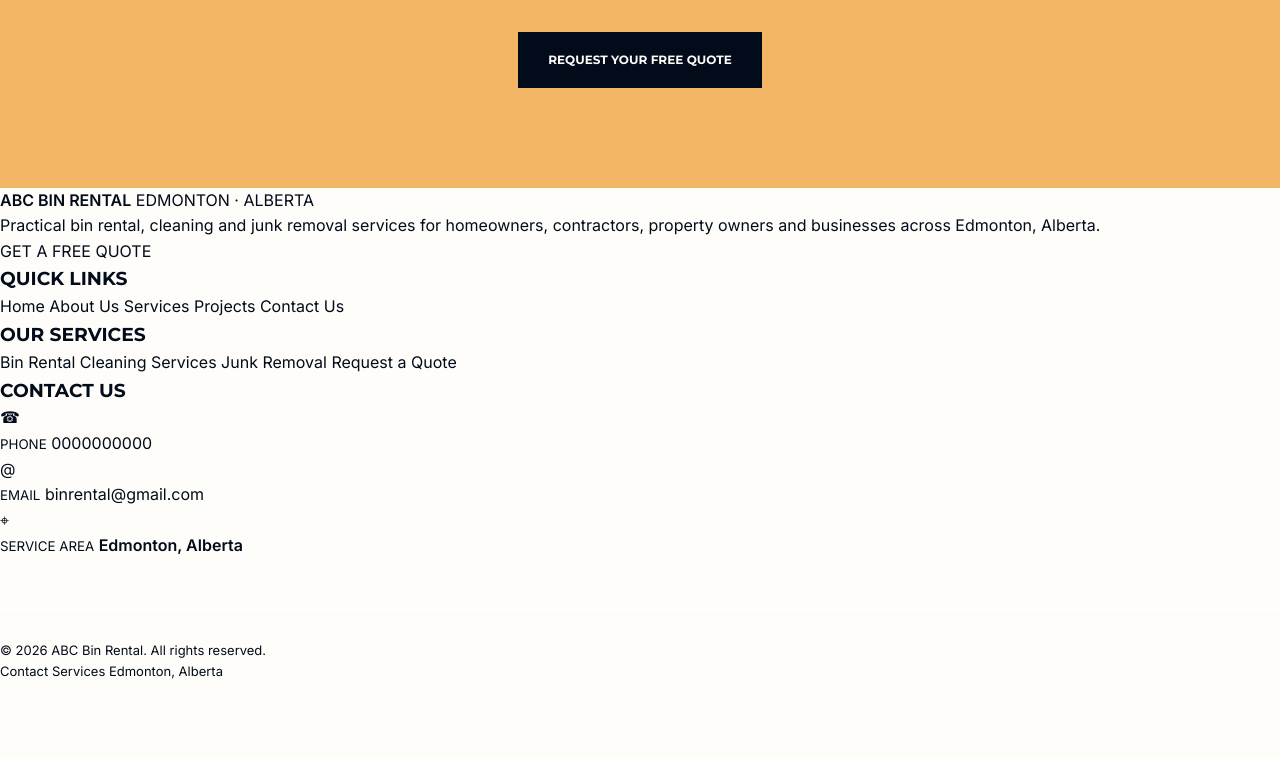
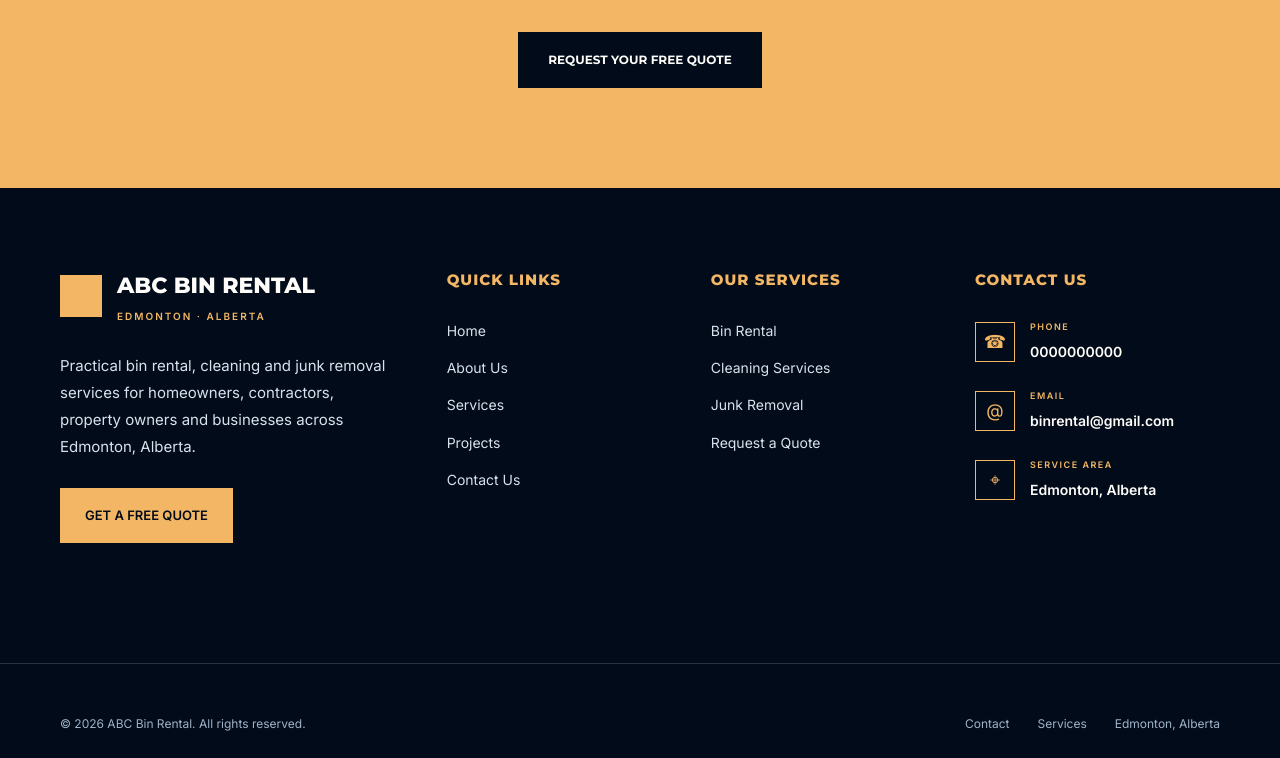
Before and after one commit to mahabir-asteron/Sandbox, a plain HTML site: page index.html in a window 1280 px wide. Shown: the part 3827-4585 px from the top of the page. Before the commit the page ends 4509 px from the top, so only its background shows below. Drawn offline with Linux system fonts and the light colour scheme.

Commit message:
Add footer styling

```diff
--- a/index.html
+++ b/index.html
@@ -613,6 +613,205 @@
                 font-size: 37px;
             }
         }
+        /* ABC BIN RENTAL — FOOTER DESIGN */
+
+.site-footer {
+    background: #020b1a;
+    color: #fefdf9;
+    font-family: 'Inter', Arial, sans-serif;
+}
+
+.footer-main {
+    max-width: 1220px;
+    margin: 0 auto;
+    padding: 80px 30px 65px;
+    display: grid;
+    grid-template-columns: 1.6fr 1fr 1fr 1.2fr;
+    gap: 60px;
+}
+
+.footer-logo {
+    display: flex;
+    align-items: center;
+    gap: 15px;
+    color: #fefdf9;
+    text-decoration: none;
+}
+
+.footer-logo-icon {
+    width: 42px;
+    height: 42px;
+    background: #f3b664;
+}
+
+.footer-logo-text {
+    display: flex;
+    flex-direction: column;
+}
+
+.footer-logo-text strong {
+    font-family: 'Montserrat', Arial, sans-serif;
+    font-size: 22px;
+    font-weight: 800;
+    color: #fefdf9;
+}
+
+.footer-logo-text span {
+    margin-top: 5px;
+    font-size: 10px;
+    font-weight: 700;
+    letter-spacing: 2px;
+    color: #f3b664;
+}
+
+.footer-description {
+    margin: 28px 0;
+    max-width: 340px;
+    color: #d9e2ec;
+    font-size: 15px;
+    line-height: 1.8;
+}
+
+.footer-quote {
+    display: inline-block;
+    padding: 17px 25px;
+    background: #f3b664;
+    color: #020b1a;
+    text-decoration: none;
+    font-size: 13px;
+    font-weight: 800;
+}
+
+.footer-quote:hover {
+    background: #fefdf9;
+}
+
+.footer-column h3 {
+    margin: 0 0 28px;
+    color: #f3b664;
+    font-family: 'Montserrat', Arial, sans-serif;
+    font-size: 15px;
+    font-weight: 800;
+    letter-spacing: 1px;
+}
+
+.footer-links {
+    display: flex;
+    flex-direction: column;
+    gap: 15px;
+}
+
+.footer-links a {
+    color: #d9e2ec;
+    text-decoration: none;
+    font-size: 14px;
+}
+
+.footer-links a:hover {
+    color: #f3b664;
+}
+
+.footer-contact {
+    display: flex;
+    flex-direction: column;
+    gap: 24px;
+}
+
+.footer-contact-item {
+    display: flex;
+    align-items: center;
+    gap: 15px;
+}
+
+.footer-contact-icon {
+    width: 40px;
+    height: 40px;
+    border: 1px solid #f3b664;
+    display: flex;
+    align-items: center;
+    justify-content: center;
+    color: #f3b664;
+    font-size: 18px;
+    flex-shrink: 0;
+}
+
+.footer-contact-item small {
+    display: block;
+    margin-bottom: 5px;
+    color: #f3b664;
+    font-size: 9px;
+    font-weight: 700;
+    letter-spacing: 1.5px;
+}
+
+.footer-contact-item a,
+.footer-contact-item strong {
+    color: #fefdf9;
+    text-decoration: none;
+    font-size: 14px;
+    font-weight: 600;
+}
+
+.footer-bottom {
+    border-top: 1px solid rgba(217, 226, 236, 0.18);
+}
+
+.footer-bottom-inner {
+    max-width: 1220px;
+    margin: 0 auto;
+    padding: 25px 30px;
+    display: flex;
+    justify-content: space-between;
+    align-items: center;
+}
+
+.footer-bottom-inner p {
+    margin: 0;
+    color: #9fb3c8;
+    font-size: 12px;
+}
+
+.footer-bottom-links {
+    display: flex;
+    gap: 28px;
+}
+
+.footer-bottom-links a {
+    color: #9fb3c8;
+    text-decoration: none;
+    font-size: 12px;
+}
+
+.footer-bottom-links a:hover {
+    color: #f3b664;
+}
+
+@media (max-width: 900px) {
+    .footer-main {
+        grid-template-columns: repeat(2, 1fr);
+        gap: 50px;
+    }
+}
+
+@media (max-width: 600px) {
+    .footer-main {
+        grid-template-columns: 1fr;
+        padding: 60px 25px 45px;
+        gap: 45px;
+    }
+
+    .footer-bottom-inner {
+        flex-direction: column;
+        align-items: flex-start;
+        gap: 18px;
+        padding: 25px;
+    }
+
+    .footer-bottom-links {
+        flex-wrap: wrap;
+        gap: 15px 22px;
+    }
+}
     </style>
 </head>
 
```
